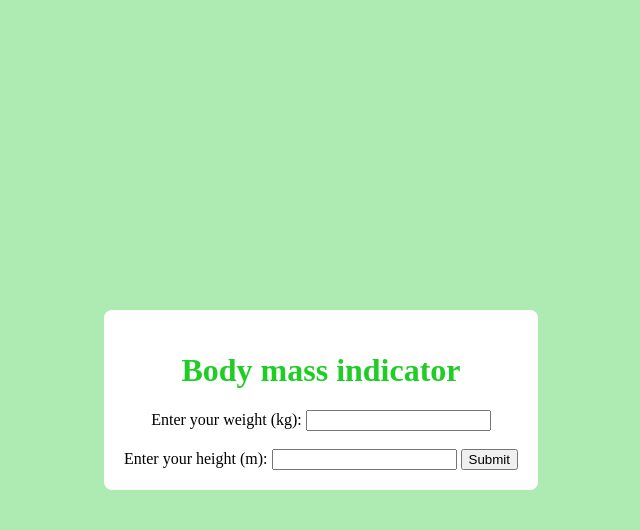
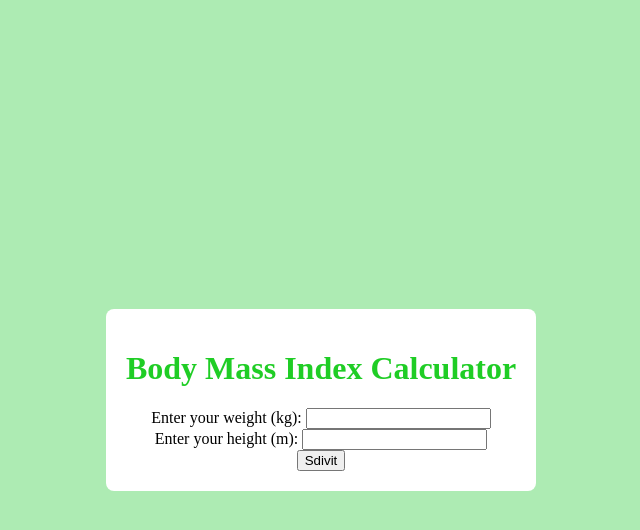
Before and after one commit to sami7x/BMI_app, a PHP site: page / in a window 1280 px wide. Shown: the top 530 px of the page, without its empty margins (319-959 px from the left). Run offline with PHP 8.4, Linux system fonts and the light colour scheme.

Commit message:
code refactored

```diff
--- a/style.css
+++ b/CSS/style.css
@@ -28,3 +28,6 @@ h1 {
   border-radius: 4px;
   background-color: #e8f5e9;
 }
+
+.form {
+}
--- a/index.php
+++ b/index.php
@@ -4,23 +4,60 @@
 <head>
     <meta charset="UTF-8">
     <meta name="viewport" content="width=device-width, initial-scale=1.0">
-    <title>Document</title>
-    <link rel="stylesheet" href="style.css">
+    <title>Body Mass Index Calculator</title>
+    <link rel="stylesheet" type="text/css" href="CSS/style.css">
 </head>
 
 <body>
     <div class="container">
-        <form action="submit.php" method="post">
-            <h1>Body mass indicator</h1>
-            <label for="weight">Enter your weight (kg):</label>
-            <input type="number" id="weight" name="weight" required> <br> <br>
+        <!-- Server Side code here -->
+        <?php
+        if ($_SERVER["REQUEST_METHOD"] == "POST") {
+            // Retrieve Data
+            $weight = $_POST["weight"];
+            $height = $_POST["height"];
 
-            <label for="height">Enter your height (m):</label>
-            <input type="number" id="height" name="height" required>
+            function bmiCalculate($weight, $height)
+            {
+                return $weight / ($height * $height);
+            }
 
-            <button type="submit" value="Submit"> Submit</button>
-        </form>
+            function bmiCategory($bmi)
+            {
+                if ($bmi < 18.5) {
+                    return "underweight";
+                } elseif ($bmi < 24.9) {
+                    return "normal weight";
+                } elseif ($bmi < 29.9) {
+                    return "overweight";
+                } else {
+                    return "obese";
+                }
+            }
 
+            $bmi = bmiCalculate($weight, $height);
+            $category = bmiCategory($bmi);
+
+            echo "<div class='result'> Your BMI according to your weight $weight (kg) and
+                  your height $height (m) is " . round($bmi, 2) . " kg/m<sup>2</sup>. <br> You are $category .</div>";
+        } else {
+        ?>
+            <!-- Client side code here -->
+            <div class="form">
+                <form action="" method="post">
+                    <h1>Body Mass Index Calculator</h1>
+                    <label for="weight">Enter your weight (kg):</label>
+                    <input type="text" id="weight" name="weight" required>
+                    <br>
+                    <label for="height">Enter your height (m):</label>
+                    <input type="text" id="height" name="height" required>
+                    <br>
+                    <input type="submit" value="Sdivit">
+                </form>
+            </div>
+        <?php
+        }
+        ?>
     </div>
 </body>
 
```
Also changed, not shown: submit.php (+25 -7 lines).
